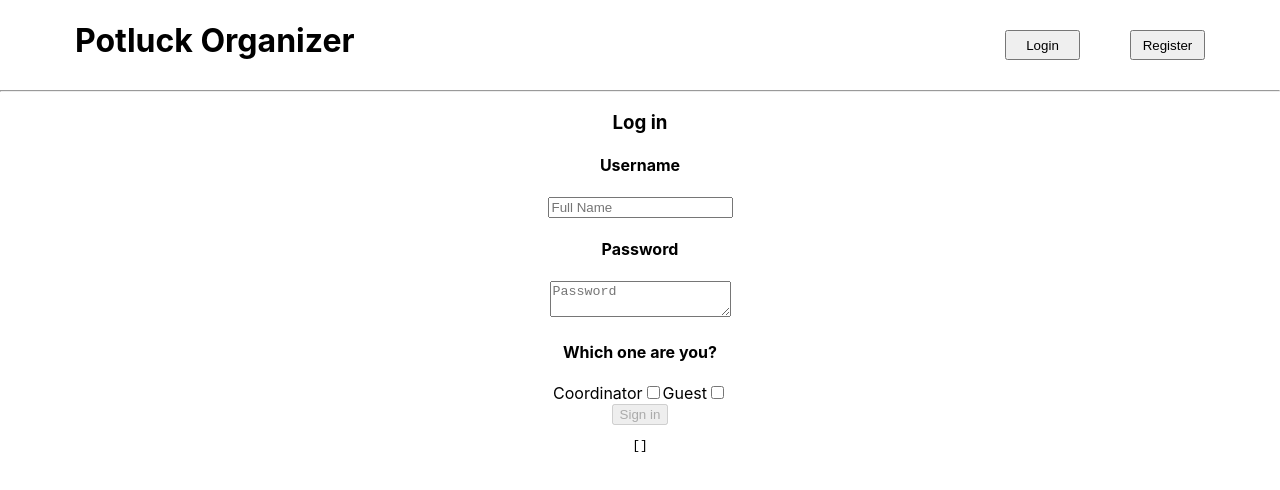
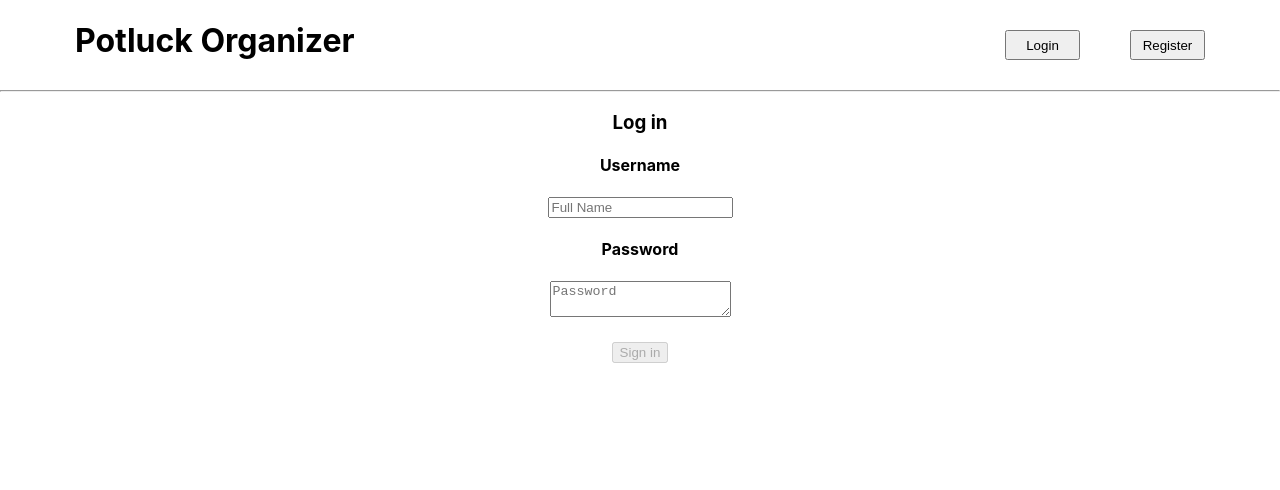
Before and after one commit to Build-Week-Potluck-Organizer/front-end, a React (Create React App) app in the folder PotluckOrganizer/: page /login in a window 1280 px wide. Shown: the top 490 px of the page. Built offline with nearby package versions, Linux system fonts and the light colour scheme.

Commit message:
working on newevent component

```diff
--- a/PotluckOrganizer/src/components/Homepage.js
+++ b/PotluckOrganizer/src/components/Homepage.js
@@ -1,6 +1,8 @@
-import React from 'react';
+import React, {useEffect} from 'react';
 import styled from 'styled-components';
-
+import axios from 'axios';
+import {Link} from 'react-router-dom';
+import { NewEvent } from './NewEvent';
 
 const Break = styled.hr`
     width: 75%;
@@ -19,10 +21,22 @@ const Flex = styled.div`
 `;
 
 export const Homepage = () => {
+
+    useEffect(() => {
+        axios
+            .get(`https://build-week-potluck-organizer.herokuapp.com//api/users/1/events`)
+            .then((res) => {
+                console.log(res)
+            })
+            .catch(err => {
+                console.log(err)
+            })
+    }, [])
+
     return (
         <div>
             <h2>Welcome, username!</h2>
-            <button>Create an event</button>
+            <Link to='/newevent'><button>Create an event</button></Link>
             <Header3>Your Events</Header3>
             <Flex>
                 <span>Raine's Amazing Birthday Party </span><span>date</span>
--- a/PotluckOrganizer/src/components/Login.js
+++ b/PotluckOrganizer/src/components/Login.js
@@ -1,32 +1,25 @@
 import React, { useState, useEffect } from "react";
-
 import axios from "axios";
 import * as yup from "yup";
 
 const formSchema = yup.object().shape({
-  name: yup
+  username: yup
     .string()
     .required("Name is required.")
     .min(2, "Name must be at least 2 characters long.")
     .matches(/[a-zA-z][a-zA-Z]{2,}/, "Name must be letters only."),
-  password: yup.string().required("Must input password."),
-  coordinator: yup.boolean(),
-  guest: yup.boolean(),
+  password: yup.string().required("Must input password.")
 });
 
 const Login = () => {
   const [formState, setFormState] = useState({
-    name: "",
-    password: "",
-    coordinator: false,
-    guest: false,
+    username: "",
+    password: ""
   });
 
   const [errorState, setErrorState] = useState({
-    name: "",
-    password: "",
-    coordinator: "",
-    guest: "",
+    username: "",
+    password: ""
   });
 
   //form validation
@@ -66,10 +59,8 @@ const Login = () => {
     e.preventDefault();
     console.log("Form submited!!");
     setFormState({
-      name: "",
-      password: "",
-      coordinator: "",
-      guest: "",
+      username: "",
+      password: ""
     });
     axios
       .post("https://reqres.in/api/users", formState)
@@ -85,55 +76,38 @@ const Login = () => {
       <form onSubmit={submitForm}>
         <h3>Log in</h3>
 
-        <label htmlFor='name'>
+        <label htmlFor='username'>
           <h4>Username</h4>
-          {errorState.name.length > 0 ? <p>{errorState.name}</p> : null}
+          {errorState.username.length > 0 ? <p>{errorState.username}</p> : null}
         </label>
         <input
           placeholder='Full Name'
           type='text'
-          name='name'
-          value={formState.name}
+          name='username'
+          id='username'
+          value={formState.username}
           onChange={inputChange}
         />
 
-        <label htmlFor='name'>
+        <label htmlFor='password'>
           <h4>Password</h4>
           {errorState.password.length > 0 ? <p>{errorState.password}</p> : null}
         </label>
         <textarea
           name='password'
+          id='password'
           placeholder='Password'
           value={formState.password}
           onChange={inputChange}
         />
         <br />
         <div>
-          <h4>Which one are you?</h4>
-
-          <label htmlFor='coordinator'>Coordinator</label>
-          <input
-            className='checkbox'
-            type='checkbox'
-            name='coordinator'
-            value={formState.coordinator}
-            onChange={inputChange}
-          />
-          <label htmlFor='guest'>Guest</label>
-          <input
-            className='checkbox'
-            type='checkbox'
-            name='guest'
-            value={formState.guest}
-            onChange={inputChange}
-          />
           <br />
         </div>
         <button disabled={buttonDisabled} type='submit'>
           Sign in
         </button>
       </form>
-      <pre>{JSON.stringify(postedData, null, 2)}</pre>
     </>
   );
 };
--- a/PotluckOrganizer/src/components/NewEvent.js
+++ b/PotluckOrganizer/src/components/NewEvent.js
@@ -1,10 +1,6 @@
 import React, {useState} from 'react';
 
 export const NewEvent = () => {
-    const [form, setForm] = useState({
-
-        });
-
 
     return (
         <div>
```
Also changed, not shown: 1 other file (tests, documents, lock files or other folders).
